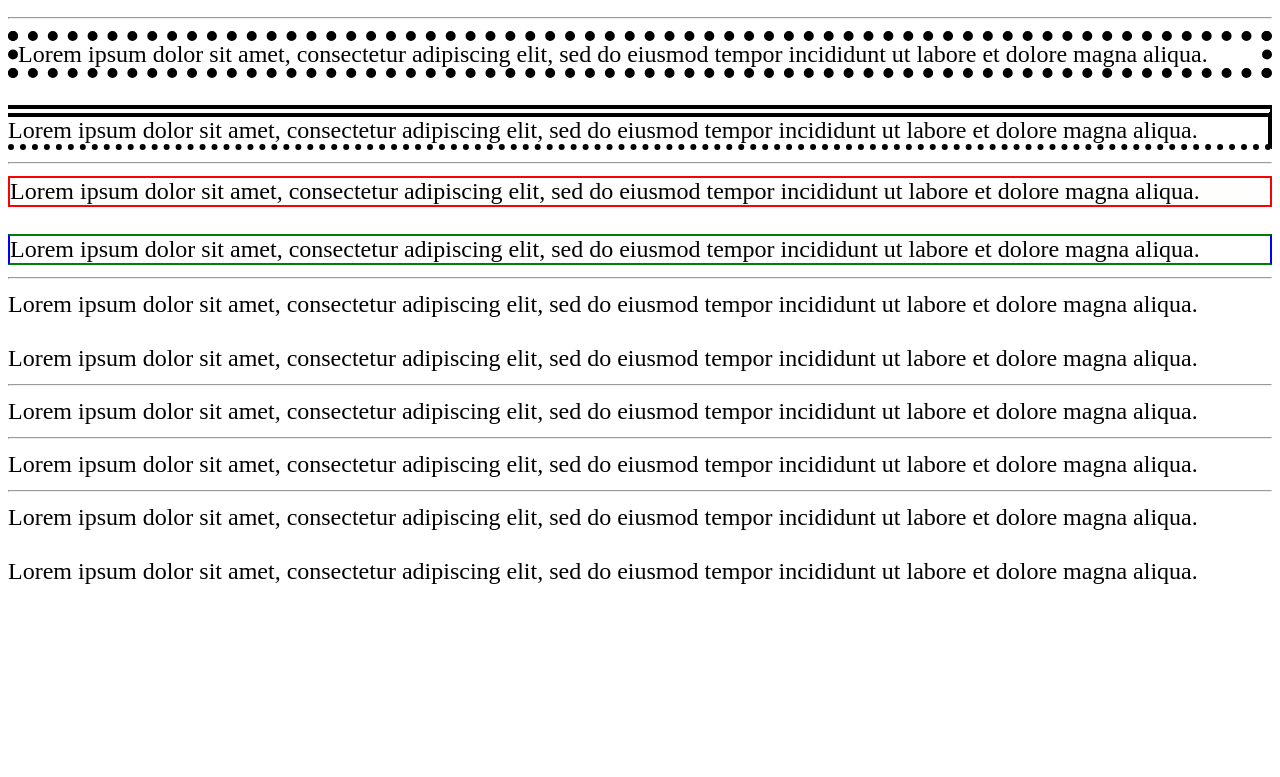
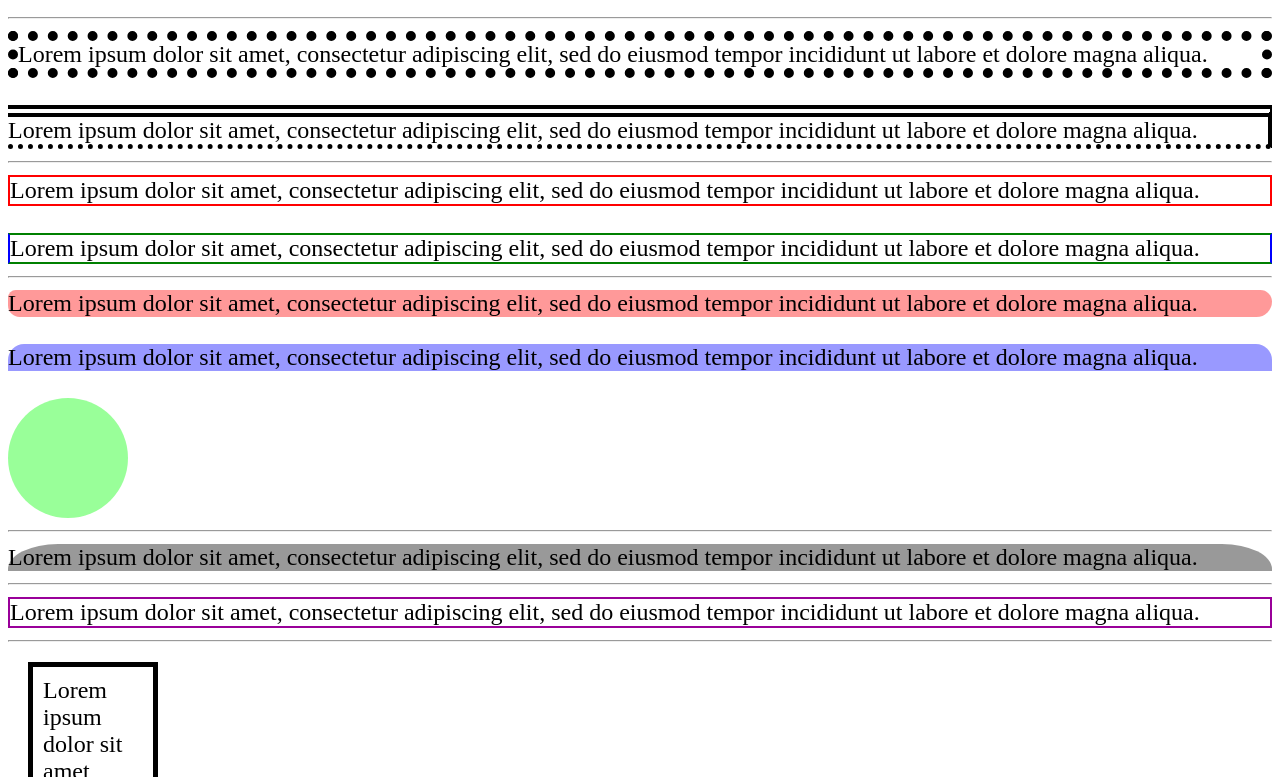
Before and after one commit to JiSangChoe/web_basic, a plain HTML site: page css/4.CSS3_Box Model/css3_box_model.html in a window 1280 px wide. Shown: the part 1163-1940 px from the top of the page. Before the commit the page ends 1756 px from the top, so only its background shows below. Drawn offline with Linux system fonts and the light colour scheme.

Commit message:
2024-03-12-12:50

```diff
--- a/css/4.CSS3_Box Model/css3_box_model.html
+++ b/css/4.CSS3_Box Model/css3_box_model.html
@@ -11,7 +11,7 @@
         /*
             박스모델 :
                 - 모든 HTML 요소는 박스 형태의 사각형 영역을 가지고 있음
-                - HTML 박스 모델은 컨텐츠, 패딩, 테두리, 마진으로 이루어져 있음
+                - HTML 박스 모델은 컨텐츠, 패딩 테두리, 마진으로 이루어져 있음
 
                 - 컨텐츠 (Contents) : 요소의 실제 텍스트나 이미지 등이 위치하는 영역
                 - 패딩 (Padding) : 테두리 안쪽에 위치하는 요소의 내부 여백 (컨텐츠와 테두리의 간격)
@@ -24,7 +24,7 @@
         /*
             width / height :
                 - 요소의 너비와 높이를 지정하기 위해 사용됨
-                - *기본적으로 컨텐츠 영역을 대상으로 사이즈를 조절
+                - *기본적으로 컨텐츠 영역을 대상으로 사이즈 조절
                 - width, height 속성으로 지정한 사이즈가 실제 컨텐츠 사이즈 보다 작다면 컨텐츠가 넘침
                 - overflow 속성으로 넘친 컨텐츠에 대해 조절을 할 수 있음
         */
@@ -61,7 +61,6 @@
         }
 
 
-
         /*
             margin / padding :
                 - 마진과 패딩은 컨텐츠 기준으로 4개 방향 (top, right, bottom, left)에 대해서 지정 가능
@@ -80,29 +79,22 @@
             padding-left: 40px;
         }
 
+        /*
+            margin[padding] : 상 우 하 좌;
+            margin[padding] : 상 우좌 하;
+            margin[padding] : 상하 우좌;
+            margin[padding] : 상우하좌;
+        */
         .margin-padding-2 {
             border: 5px solid blue;
-
-            /* margin: 40px 30px 20px 10px;
-            padding: 10px 20px 30px 40px; */
-
             margin: 30px;
             padding: 20px;
         }
 
 
         /*
-            margin[padding] : 상 우 하 좌;
-            margin[padding] : 상 우좌 하;
-            margin[padding] : 상하 우좌;
-            margin[padding] : 상우하좌;
-        */
-
-
-
-        /*
             border :
-                - 테두리 선의 스타일, 두께, 색상, 모서리 각도에 대하여 지정 가능
+                - 테두리 선의 스타일, 두께, 색상, 모서리 각도에 대하여 지정이 가능
         */
 
         /*
@@ -113,11 +105,9 @@
         .border-style-1 {
             border-style: solid;
         }
-
         .border-style-2 {
             border-style: none solid;
         }
-
         .border-style-3 {
             border-style: none;
             outline-style: none;
@@ -140,13 +130,13 @@
             border-width : 테두리 선의 두께 지정, border-style과 함께 사용해야 함
         */
         .border-width-1 {
-            border-style: dotted;
-            border-width: 10px;
+            border-style: dotted ;
+            border-width: 10px ;
         }
 
         .border-width-2 {
-            border-style: double solid dotted none;
-            border-width: 0.5rem 4px 0.25rem 0px;
+            border-style: double solid dotted none ;
+            border-width: 0.5rem 4px 0.24rem 0px;
         }
 
         /*
@@ -165,10 +155,11 @@
             border-color: red;
             border-width: 2px;
         }
+
         .border-color-2 {
             border-style: solid;
+            border-color: green blue;
             border-width: 2px;
-            border-color: green blue;
         }
 
         /*
@@ -180,9 +171,25 @@
 
 
         /*
-            border-radius :
+            border-radius : 테두리의 모서리의 둥글기를 지정
         */
-
+        .border-radius-1 {
+            background-color: rgba(255,0,0,0.4);
+            border-top-left-radius:8px;
+            border-top-right-radius:12px;
+            border-bottom-right-radius: 16px;
+            border-bottom-left-radius: 12px;
+        }
+        .border-radius-2 {
+            background-color: rgba(0,0,255,0.4);
+            border-radius: 16px 16px 0px 0px;
+        }
+        .circle {
+            width: 120px;
+            height: 120px;
+            background-color: rgba(0,255,0,0.4);
+            border-radius: 50%;
+        }
 
         /*
             border-radius : tl tr br bl;
@@ -192,24 +199,48 @@
         */
 
         /* 타원형 모서리 적용 방법 */
-
+        .border-radius-3 {
+            background-color: rgba(0,0,0,0.4);
+            border-radius: 50px 50px 0px 0px/ 25px 25px 0px 0px;
+        }
 
         /*
             border-radius : tlx trx brx blx / tly try bry bly;
         */
 
         /*
-            border :
-                -
+            border : border 속성으로 border-width, border-style, border-color를 한번에 설정
+                - border : border-width, border-style, border-color;
+                - border-top : border-width, border-style, border-color;
+                - border-right : border-width, border-style, border-color;
+                - border-bottom : border-width, border-style, border-color;
+                - border-left : border-width, border-style, border-color;
         */
+        .border {
+            border:2.5px solid #990099;
+        }
 
 
         /*
-            box-sizing :
-                -
-                -
+            box-sizing : width, height 속성의 대상 영역을 지정
+                - content-box: width, height 값을 컨텐츠 영역으로 지정
+                - border-box : width, height 값을 <컨텐츠 + 패딩 +  테두리> 영역으로 지정
         */
+        .content-box {
+            box-sizing: content-box;
+            width:100px;
+            border: 5px solid black;
+            padding: 10px;
+            margin: 20px;
+        }
 
+        .border-box {
+            box-sizing: border-box;
+            width:100px;
+            border: 5px solid black;
+            padding: 10px;
+            margin: 20px;
+        }
 
     </style>
 </head>
@@ -231,8 +262,7 @@
     <br />
     <div class="border-style-2">Lorem ipsum dolor sit amet, consectetur adipiscing elit, sed do eiusmod tempor incididunt ut labore et dolore magna aliqua.</div>
     <br />
-    <input class="border-style-3" />
-
+    <input class="border-style-3"/>
 
     <hr />
 
@@ -251,6 +281,8 @@
     <div class="border-radius-1">Lorem ipsum dolor sit amet, consectetur adipiscing elit, sed do eiusmod tempor incididunt ut labore et dolore magna aliqua.</div>
     <br>
     <div class="border-radius-2">Lorem ipsum dolor sit amet, consectetur adipiscing elit, sed do eiusmod tempor incididunt ut labore et dolore magna aliqua.</div>
+    <br/>
+    <div class="circle"></div>
 
     <hr />
 
```
Also changed, not shown: css/4.CSS3_Box Model/css3_box_example.html (added, +33 -0 lines).
